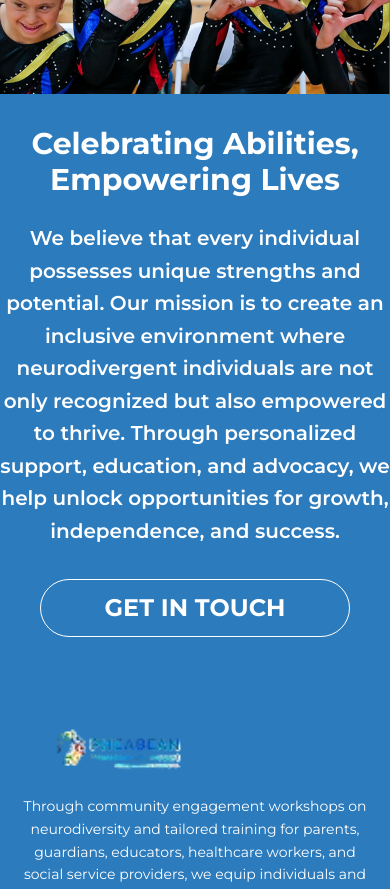
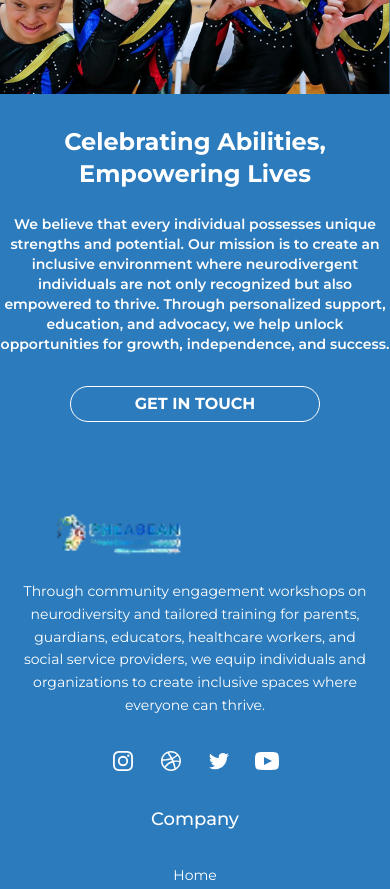
Before and after one commit to shamzconsult/Pheone, a Next.js app: page / in a window 390 px wide. Shown: the part 8120-9009 px from the top of the page. Built offline with nearby package versions, Linux system fonts and the light colour scheme.

Commit message:
Chore: home page setup

```diff
--- a/src/app/home/_components/Celebration.tsx
+++ b/src/app/home/_components/Celebration.tsx
@@ -4,25 +4,25 @@ import React from 'react'
 function Celebration() {
   return (
     <div className='w-full bg-[#2c7bbd]'>
-        <div className='flex flex-col md:flex-row items-center '>
-            <div className='w-full md:w-1/2 mb-8 md:mb-0 md:pr-8'>
+        <div className='flex flex-col lg:flex-row items-center '>
+            <div className='w-full lg:w-1/2 mb-8 md:mb-0 lg:pr-8'>
                 <img
                   src="/image/download.png"
                   alt="Celebrating abilities"
                   className='w-full h-auto  mx-auto'
                 />
             </div>
-            <div className='w-full md:w-1/2 text-center md:text-left max-w-3xl leading-relaxed'>
-                <h1 className='text-3xl md:text-4xl text-white font-bold mb-6'>
+            <div className='w-full lg:w-1/2 md:mt-6 lg:mt-0 text-center md:text-left md:max-w-3xl leading-relaxed'>
+                <h1 className='text-2xl md:text-4xl lg:text-2xl 2xl:text-4xl text-white font-bold mb-6'>
                     Celebrating Abilities, Empowering Lives
                 </h1>
-                <p className='text-xl font-semibold text-white mb-8 leading-relaxed'>
+                <p className=' text-sm md:text-xl lg:text-sm 2xl:text-xl font-semibold text-white mb-8 lg:leading-relaxed'>
                     We believe that every individual possesses unique strengths and potential. Our mission is to create an inclusive environment where neurodivergent individuals are not only recognized but also empowered to thrive. Through personalized support, education, and advocacy, we help unlock opportunities for growth, independence, and success.
                 </p>
                 <div className='text-center md:text-left'>
                     <Link
                       href='/'
-                      className="inline-block bg-transparent text-2xl text-white border-1 border-white font-bold py-3 px-16 rounded-full hover:bg-white hover:text-[#2c7bbd] transition-colors duration-300"
+                      className="inline-block bg-transparent md:text-2xl lg:text-xl 2xl:text-2xl text-white border-1 border-white font-bold py-1 md:py-3 px-16 rounded-full hover:bg-white hover:text-[#2c7bbd] transition-colors duration-300"
                     >
                         GET IN TOUCH
                     </Link>
```
